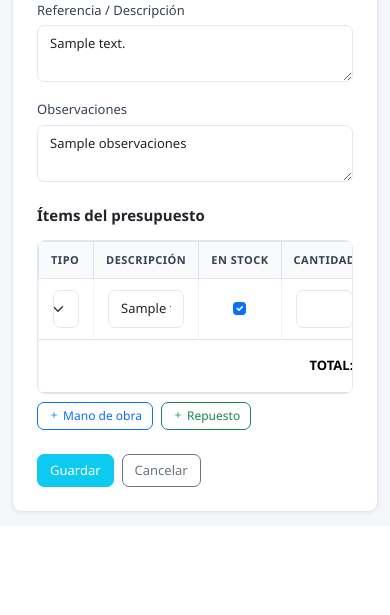
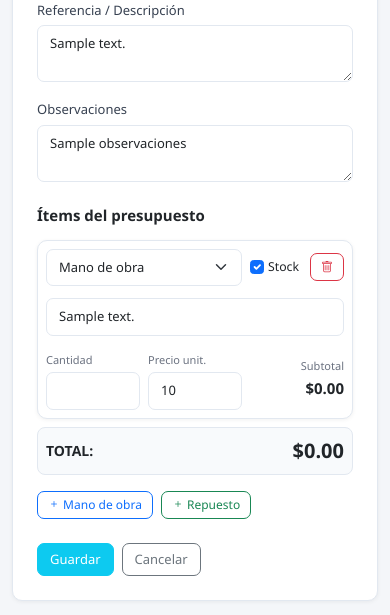
Before and after one commit to GastonEC1/taller, a Flask app: page /presupuestos/1/editar in a window 390 px wide. Shown: the part 702-1317 px from the top of the page. Before the commit the page ends 1217 px from the top, so only its background shows below. Run offline with Flask 3, Linux system fonts and the light colour scheme; a database or web service that is not in the repository returns one stand-in record (values such as "Sample title"); some libraries are stand-ins or nearby versions.

Commit message:
items presupuesto responsive mobile

```diff
--- a/templates/presupuesto_form.html
+++ b/templates/presupuesto_form.html
@@ -66,48 +66,54 @@
 
     <!-- Ítems -->
     <h5 class="mb-3 mt-2" style="font-size:15px;font-weight:600">Ítems del presupuesto</h5>
-    <div class="table-responsive mb-2" style="border:1px solid #e2e8f0;border-radius:8px;overflow:hidden">
-      <table class="table table-bordered align-middle mb-0" id="tabla-items">
-        <thead style="background:#f8fafc">
-          <tr>
-            <th style="width:130px;color:#374151;font-size:11px;text-transform:uppercase;letter-spacing:.5px;font-weight:600;padding:10px 12px">Tipo</th>
-            <th style="color:#374151;font-size:11px;text-transform:uppercase;letter-spacing:.5px;font-weight:600;padding:10px 12px">Descripción</th>
-            <th style="width:70px;color:#374151;font-size:11px;text-transform:uppercase;letter-spacing:.5px;font-weight:600;padding:10px 12px;text-align:center">En stock</th>
-            <th style="width:90px;color:#374151;font-size:11px;text-transform:uppercase;letter-spacing:.5px;font-weight:600;padding:10px 12px">Cantidad</th>
-            <th style="width:130px;color:#374151;font-size:11px;text-transform:uppercase;letter-spacing:.5px;font-weight:600;padding:10px 12px">Precio unit.</th>
-            <th style="width:120px;color:#374151;font-size:11px;text-transform:uppercase;letter-spacing:.5px;font-weight:600;padding:10px 12px">Subtotal</th>
-            <th style="width:50px"></th>
-          </tr>
-        </thead>
-        <tbody id="items-body">
+    <div id="items-body" class="mb-2">
       {% if items %}
         {% for it in items %}
-            <tr>
-              <td>
+        <div class="item-card card mb-2">
+          <div class="card-body p-2">
+            <div class="row g-2 align-items-center">
+              <div class="col-8 col-md-4">
                 <select name="item_tipo" class="form-select form-select-sm">
                   <option value="mano_de_obra" {{ 'selected' if it.tipo=='mano_de_obra' }}>Mano de obra</option>
                   <option value="repuesto"     {{ 'selected' if it.tipo=='repuesto' }}>Repuesto</option>
                   <option value="otro"         {{ 'selected' if it.tipo=='otro' }}>Otro</option>
                 </select>
-              </td>
-              <td><input type="text" name="item_desc" class="form-control form-control-sm" value="{{ it.descripcion }}" required></td>
-              <td class="text-center"><input type="checkbox" name="item_stock" value="1" class="form-check-input" {{ 'checked' if it.en_stock }}></td>
-              <td><input type="number" name="item_cantidad" class="form-control form-control-sm item-cant" value="{{ it.cantidad }}" min="0.01" step="any"></td>
-              <td><input type="number" name="item_precio" class="form-control form-control-sm item-precio" value="{{ it.precio_unitario }}" min="0" step="any"></td>
-              <td class="item-subtotal fw-bold text-end">$\{{ '%.2f'|format(it.cantidad * it.precio_unitario) }}</td>
-              <td><button type="button" class="btn btn-sm btn-outline-danger btn-eliminar-item"><i class="bi bi-trash"></i></button></td>
-            </tr>
+              </div>
+              <div class="col-auto d-flex align-items-center gap-1">
+                <input type="checkbox" name="item_stock" value="1" class="form-check-input mt-0" {{ 'checked' if it.en_stock }} id="stock_{{ loop.index }}">
+                <label class="form-check-label small" for="stock_{{ loop.index }}">Stock</label>
+              </div>
+              <div class="col-auto ms-auto">
+                <button type="button" class="btn btn-sm btn-outline-danger btn-eliminar-item"><i class="bi bi-trash"></i></button>
+              </div>
+            </div>
+            <div class="row g-2 mt-1">
+              <div class="col-12">
+                <input type="text" name="item_desc" class="form-control form-control-sm" placeholder="Descripción" value="{{ it.descripcion }}" required>
+              </div>
+            </div>
+            <div class="row g-2 mt-1 align-items-center">
+              <div class="col-4">
+                <label class="form-label form-label-sm mb-1" style="font-size:11px;color:#6b7280">Cantidad</label>
+                <input type="number" name="item_cantidad" class="form-control form-control-sm item-cant" value="{{ it.cantidad }}" min="0.01" step="any">
+              </div>
+              <div class="col-4">
+                <label class="form-label form-label-sm mb-1" style="font-size:11px;color:#6b7280">Precio unit.</label>
+                <input type="number" name="item_precio" class="form-control form-control-sm item-precio" value="{{ it.precio_unitario }}" min="0" step="any">
+              </div>
+              <div class="col-4 text-end">
+                <div style="font-size:11px;color:#6b7280;margin-bottom:2px">Subtotal</div>
+                <div class="item-subtotal fw-bold" style="font-size:15px">${{ '%.2f'|format(it.cantidad * it.precio_unitario) }}</div>
+              </div>
+            </div>
+          </div>
+        </div>
         {% endfor %}
       {% endif %}
-        </tbody>
-        <tfoot>
-          <tr>
-            <td colspan="4" class="text-end fw-bold">TOTAL:</td>
-            <td class="fw-bold text-end fs-5" id="total-general">$0.00</td>
-            <td></td>
-          </tr>
-        </tfoot>
-      </table>
+    </div>
+    <div class="d-flex justify-content-between align-items-center p-2 mb-3" style="background:#f8fafc;border:1px solid #e2e8f0;border-radius:8px">
+      <span class="fw-bold">TOTAL:</span>
+      <span class="fw-bold fs-5" id="total-general">$0.00</span>
     </div>
     <div class="d-flex gap-2 mb-4">
       <button type="button" class="btn btn-outline-primary btn-sm" id="btn-add-mano">
@@ -125,23 +131,47 @@
   </form>
 </div>
 
-<!-- Template fila -->
+<!-- Template tarjeta -->
 <template id="tpl-row">
-  <tr>
-    <td>
+  <div class="item-card card mb-2">
+    <div class="card-body p-2">
+      <div class="row g-2 align-items-center">
+        <div class="col-8 col-md-4">
           <select name="item_tipo" class="form-select form-select-sm">
             <option value="mano_de_obra">Mano de obra</option>
             <option value="repuesto">Repuesto</option>
             <option value="otro">Otro</option>
           </select>
-    </td>
-    <td><input type="text" name="item_desc" class="form-control form-control-sm" placeholder="Descripción" required></td>
-    <td class="text-center"><input type="checkbox" name="item_stock" value="1" class="form-check-input"></td>
-    <td><input type="number" name="item_cantidad" class="form-control form-control-sm item-cant" value="1" min="0.01" step="any"></td>
-    <td><input type="number" name="item_precio" class="form-control form-control-sm item-precio" value="0" min="0" step="any"></td>
-    <td class="item-subtotal fw-bold text-end">$0.00</td>
-    <td><button type="button" class="btn btn-sm btn-outline-danger btn-eliminar-item"><i class="bi bi-trash"></i></button></td>
-  </tr>
+        </div>
+        <div class="col-auto d-flex align-items-center gap-1">
+          <input type="checkbox" name="item_stock" value="1" class="form-check-input mt-0">
+          <label class="form-check-label small">Stock</label>
+        </div>
+        <div class="col-auto ms-auto">
+          <button type="button" class="btn btn-sm btn-outline-danger btn-eliminar-item"><i class="bi bi-trash"></i></button>
+        </div>
+      </div>
+      <div class="row g-2 mt-1">
+        <div class="col-12">
+          <input type="text" name="item_desc" class="form-control form-control-sm" placeholder="Descripción" required>
+        </div>
+      </div>
+      <div class="row g-2 mt-1 align-items-center">
+        <div class="col-4">
+          <label class="form-label form-label-sm mb-1" style="font-size:11px;color:#6b7280">Cantidad</label>
+          <input type="number" name="item_cantidad" class="form-control form-control-sm item-cant" value="1" min="0.01" step="any">
+        </div>
+        <div class="col-4">
+          <label class="form-label form-label-sm mb-1" style="font-size:11px;color:#6b7280">Precio unit.</label>
+          <input type="number" name="item_precio" class="form-control form-control-sm item-precio" value="0" min="0" step="any">
+        </div>
+        <div class="col-4 text-end">
+          <div style="font-size:11px;color:#6b7280;margin-bottom:2px">Subtotal</div>
+          <div class="item-subtotal fw-bold" style="font-size:15px">$0.00</div>
+        </div>
+      </div>
+    </div>
+  </div>
 </template>
 {% endblock %}
 
@@ -149,36 +179,36 @@
 <script>
 function calcTotal() {
   let total = 0;
-  document.querySelectorAll('#items-body tr').forEach(row => {
-    const cant = parseFloat(row.querySelector('.item-cant')?.value) || 0;
-    const precio = parseFloat(row.querySelector('.item-precio')?.value) || 0;
+  document.querySelectorAll('#items-body .item-card').forEach(card => {
+    const cant = parseFloat(card.querySelector('.item-cant')?.value) || 0;
+    const precio = parseFloat(card.querySelector('.item-precio')?.value) || 0;
     const sub = cant * precio;
     total += sub;
-    row.querySelector('.item-subtotal').textContent = '$' + sub.toFixed(2);
+    card.querySelector('.item-subtotal').textContent = '$' + sub.toFixed(2);
   });
   document.getElementById('total-general').textContent = '$' + total.toFixed(2);
+}
+
+function bindCard(card) {
+  card.querySelector('.item-cant').addEventListener('input', calcTotal);
+  card.querySelector('.item-precio').addEventListener('input', calcTotal);
+  card.querySelector('.btn-eliminar-item').addEventListener('click', () => { card.remove(); calcTotal(); });
 }
 
 function addRow(tipo) {
   const tpl = document.getElementById('tpl-row');
   const clone = tpl.content.cloneNode(true);
-  const row = clone.querySelector('tr');
-  row.querySelector('select[name="item_tipo"]').value = tipo;
-  row.querySelector('.item-cant').addEventListener('input', calcTotal);
-  row.querySelector('.item-precio').addEventListener('input', calcTotal);
-  row.querySelector('.btn-eliminar-item').addEventListener('click', () => { row.remove(); calcTotal(); });
-  document.getElementById('items-body').appendChild(row);
+  const card = clone.querySelector('.item-card');
+  card.querySelector('select[name="item_tipo"]').value = tipo;
+  bindCard(card);
+  document.getElementById('items-body').appendChild(card);
 }
 
 document.getElementById('btn-add-mano').addEventListener('click', () => addRow('mano_de_obra'));
 document.getElementById('btn-add-repuesto').addEventListener('click', () => addRow('repuesto'));
 
 // Vincular eventos a ítems existentes
-document.querySelectorAll('#items-body tr').forEach(row => {
-  row.querySelector('.item-cant')?.addEventListener('input', calcTotal);
-  row.querySelector('.item-precio')?.addEventListener('input', calcTotal);
-  row.querySelector('.btn-eliminar-item')?.addEventListener('click', () => { row.remove(); calcTotal(); });
-});
+document.querySelectorAll('#items-body .item-card').forEach(bindCard);
 
 // Auto-seleccionar cliente al elegir vehículo
 document.getElementById('sel-vehiculo').addEventListener('change', function() {
```
Lines whose indentation alone changed are shown as unchanged.
